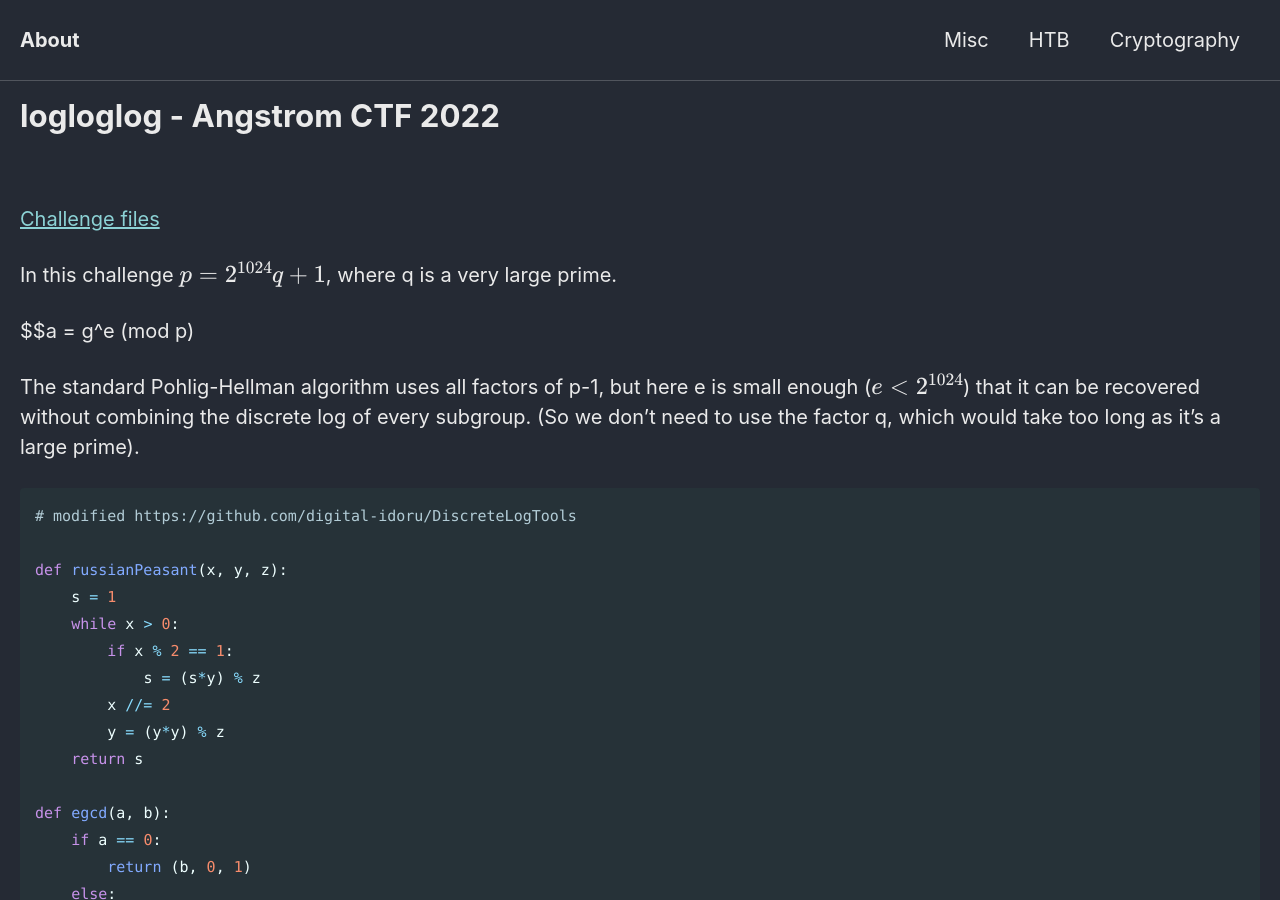
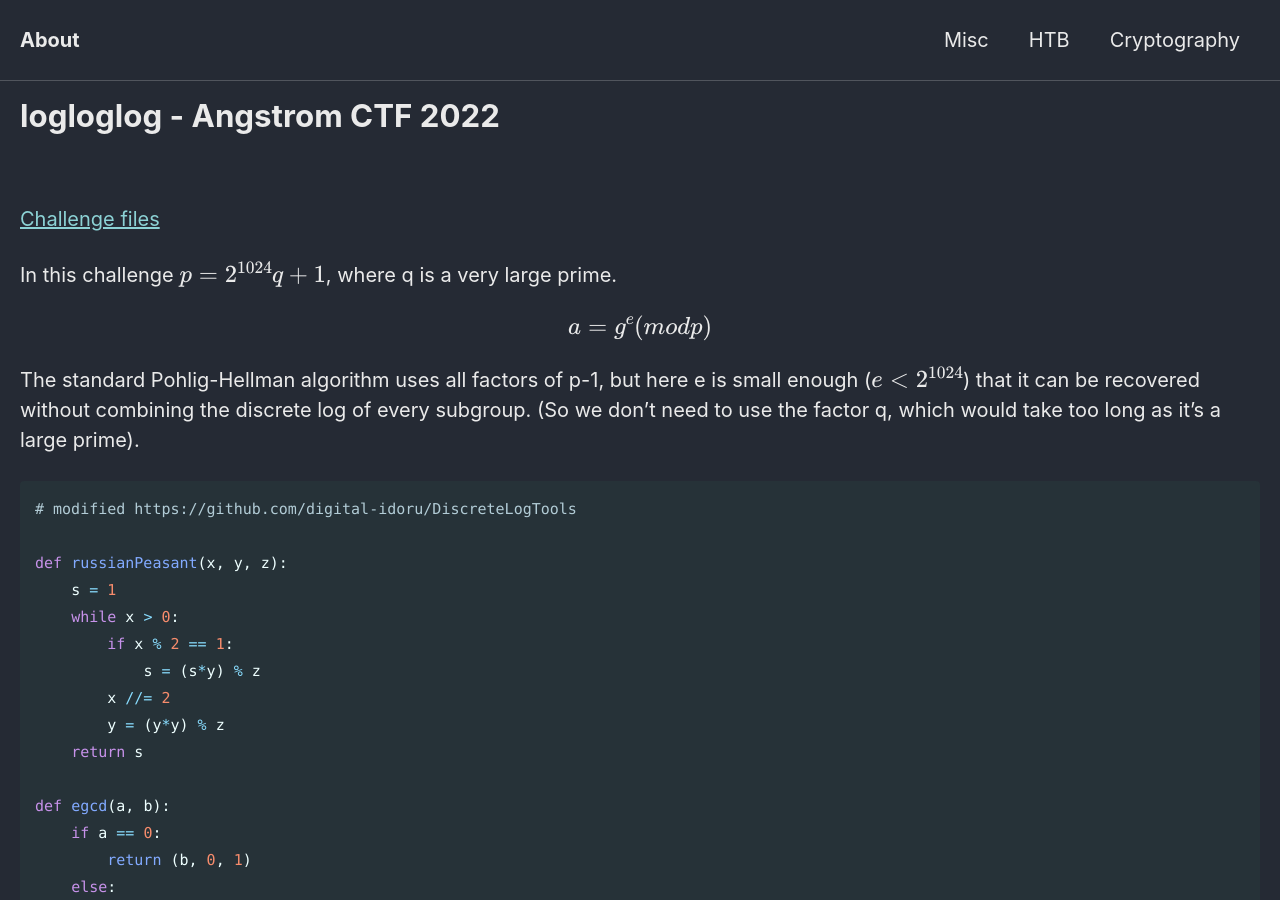
Before and after one commit to Connor-McCartney/Connor-McCartney.github.io, a Jekyll site: the page built from _pages/cryptography/diffie-hellman/logloglog-Angstrom-CTF-2022.md, in a window 1280 px wide and 900 px high. Built offline with Jekyll 4.4.1, drawn with Linux system fonts in a browser that asks for light colours; cached includes are drawn as plain includes.

```diff
--- a/_pages/cryptography/diffie-hellman/logloglog-Angstrom-CTF-2022.md
+++ b/_pages/cryptography/diffie-hellman/logloglog-Angstrom-CTF-2022.md
@@ -9,7 +9,7 @@ title: logloglog - Angstrom CTF 2022
 
 In this challenge $$p = 2^{1024}q + 1$$,  where q is a very large prime. <br>
 
-$$a = g^e (mod p)
+$$a = g^e (mod p)$$
 
 The standard Pohlig-Hellman algorithm uses all factors of p-1, but here e is small enough ($$e < 2^{1024}$$) that it can be recovered <br>
 without combining the discrete log of every subgroup. (So we don't need to use the factor q, which would take too long as it's a large prime).
```
